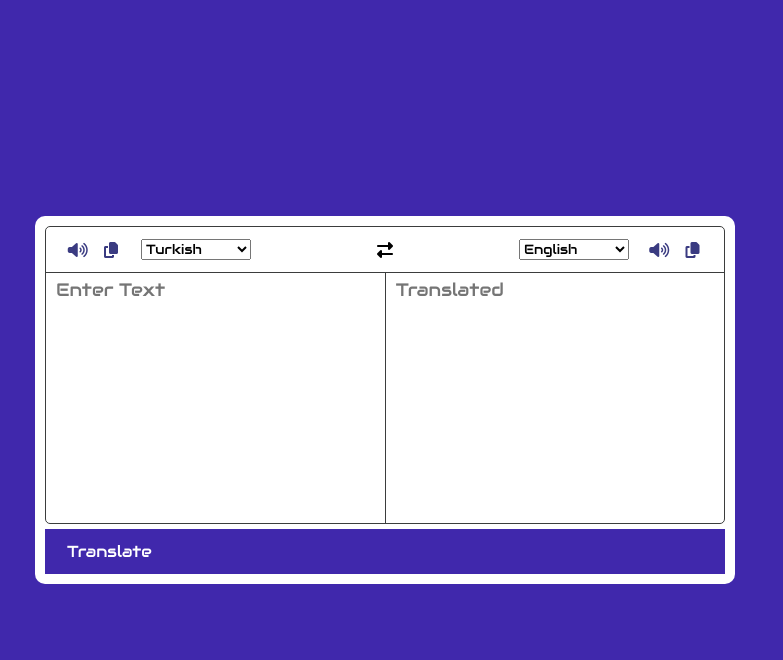
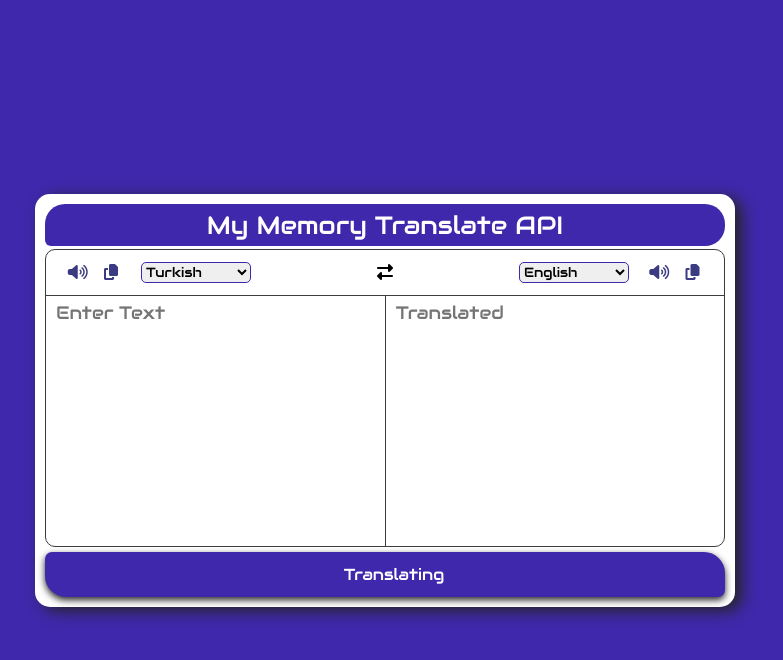
Before and after one commit to BayBaris/Sad-k_Turan_Lesson, a plain HTML site: page Bölüm 14 - Translator/index.html in a window 1280 px wide. Both pictures are taken after a click on the button "Translate". Shown: the whole page, without its empty margins (255-1038 px from the left). Drawn offline with Linux system fonts and the light colour scheme; no server answers.

Commit message:
-> CSS Güncellemeleri

```diff
--- a/Bölüm 14 - Translator/app.js
+++ b/Bölüm 14 - Translator/app.js
@@ -10,15 +10,6 @@
 const icons = document.querySelectorAll(".icons");
 const btnText = document.querySelector(".btn-text");
 
-
-const checkClicked = (buttonName) => {
-    if(btnTranslate.classList.contains("clicked")){
-        buttonName.textContent = "Translated";
-    }
-    else{
-        buttonName.textContent = "Translate";
-    }
-}
 
 for (let [key, value] of Object.entries(languages)) {
     let option = `<option value="${key}">${value}</option>`;
@@ -36,19 +27,24 @@
 
     const url = `https://api.mymemory.translated.net/get?q=${text}!&langpair=${fromL}|${toL}`;
 
+    btnTranslate.classList.add("responding");
+    btnText.textContent = "Translating"
+
     fetch(url)
         .then((res) => res.json())
         .then((data) => {
+
             toText.value = data.responseData.translatedText;
+            btnTranslate.classList.add("clicked");
+            btnText.textContent = "Translated"
+
+            setTimeout(() => {
+                btnTranslate.classList.remove("responding");
+                btnTranslate.classList.remove("clicked");
+                btnText.textContent = "Translate";
+            }, 1000)
+
         });
-
-    btnTranslate.classList.add("clicked");
-    checkClicked(btnText);
-
-    setTimeout(()=>{
-        btnTranslate.classList.remove("clicked");
-        checkClicked(btnText);
-    },2000)
 });
 
 exchange.addEventListener("click", () => {
--- a/Bölüm 14 - Translator/index.html
+++ b/Bölüm 14 - Translator/index.html
@@ -13,6 +13,9 @@
 <body>
 
     <div class="container">
+        <div class="header">
+            My Memory Translate API
+        </div>
         <div class="box">
             <ul class="controls">
                 <li class="left">
--- a/Bölüm 14 - Translator/style.css
+++ b/Bölüm 14 - Translator/style.css
@@ -13,15 +13,30 @@
     background: #4028ac;
 }
 
+.header{
+    border: none;
+    background-color: #4028ac;
+    border-radius: 20px 20px 20px 6px;
+    padding: 5px;
+    margin-bottom: 3px;
+    text-align: center;
+    font-size: 25px;
+    font-weight: 400;
+    color: #fff;
+}
+
 .container{
     width: 700px;
     background: #fff;
-    border-radius: 10px;
+    border-radius: 15px;
     padding: 10px;
+    display: flex;
+    flex-direction: column;
+    box-shadow: 7px 4px 15px #252525;
 }
 
 .box{
-    border-radius: 5px;
+    border-radius: 10px;
     border: #3b3d3d 1px solid;
 }
 
@@ -77,32 +92,37 @@
 #btn-translate {
     background-color: #4028ac;
     border: 2px solid #4028ac;
+    border-radius: 7px 21px;
     color: #fff;
     padding: 10px 20px;
     width: 100%;
-    margin-top: 5px;
+    margin: 5px auto;
+    margin-bottom: 0;
     font-size: 16px;
     text-align: start;
     position: relative; /* Metin hareketine göre sabit durması için */
     overflow: hidden;  /* Taşmayı engeller */
     transition: all 0.4s ease;
     cursor: pointer;
+    box-shadow: 0px 3px 7px #252525;
 }
-
-#btn-translate:hover {
+#btn-translate:hover{
     background-color: #fff;
     border: 2px solid #4028ac;
     color: black;
 }
-
 #btn-translate .btn-text {
     display: block; /* Animasyon için gerekli */
     transition: transform 0.60s ease;
     transform: translateX(0); /* Başlangıç konumu */
 }
 
+#btn-translate.responding .btn-text {
+    transform: translateX(calc(87% - 43.5%)); /* Metin sağa kayar */
+}
+
 #btn-translate.clicked .btn-text {
-    transform: translateX(calc(87%)); /* Metin sağa kayar */
+    transform: translateX(calc(78%)); /* Metin sağa kayar */
 }
 
 .exchange i{
@@ -114,3 +134,13 @@
     color: #4028ac;
     transform: scale(1.5);
 }
+
+select{
+    outline: none;
+    border-radius: 5px;
+    border: 1px solid #4028ac;
+}
+
+select:hover{
+    cursor: pointer;
+}
```
